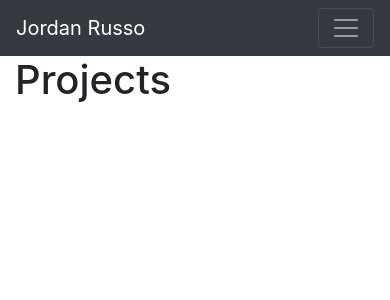
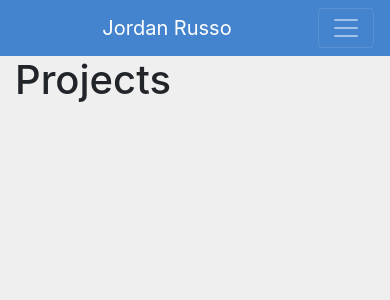
Before and after one commit to jrusso0818/my-personal-site, a Django app: page /projects/ in a window 390 px wide. Shown: the top 300 px of the page. Run offline with Django 3.2, Linux system fonts and the light colour scheme; data that the repository does not hold is empty; some libraries are stand-ins or nearby versions.

Commit message:
Added some styling and mobile compatibility.

```diff
--- a/homepage/static/css/base.css
+++ b/homepage/static/css/base.css
@@ -2,3 +2,7 @@
     padding-left: 15px;
     padding-right: 15px;
 }
+
+body {
+  background-color: #EFEFEF;
+}
--- a/homepage/templates/homepage/base.html
+++ b/homepage/templates/homepage/base.html
@@ -1,22 +1,24 @@
 {% load static %}
+<!doctype html>
 <html>
     <head>
         <title>Jordan Russo</title>
         <meta charset="utf-8">
+        <meta name="viewport" content="width=device-width, initial-scale=1, shrink-to-fit=no">
         <link rel="stylesheet" href="https://stackpath.bootstrapcdn.com/bootstrap/4.1.3/css/bootstrap.min.css" integrity="sha384-MCw98/SFnGE8fJT3GXwEOngsV7Zt27NXFoaoApmYm81iuXoPkFOJwJ8ERdknLPMO" crossorigin="anonymous">
         <link rel="stylesheet" href="{% static 'css/base.css' %}">
     </head>
     <body>
 
-        <nav class="navbar navbar-expand-lg navbar-dark bg-dark">
-            <a class="navbar-brand" href="{% url 'homepage' %}">Jordan Russo</a>
+        <nav class="navbar navbar-expand-md navbar-dark" style="background:#4484CE">
+            <a class="navbar-brand mx-auto" href="{% url 'homepage' %}">Jordan Russo</a>
             <button class="navbar-toggler" type="button" data-toggle="collapse" data-target="#navbarSupportedContent" aria-controls="navbarSupportedContent" aria-expanded="false" aria-label="Toggle navigation">
                 <span class="navbar-toggler-icon"></span>
             </button>
 
             <div class="collapse navbar-collapse" id="navbarSupportedContent">
                 <ul class="navbar-nav mr-auto mt-2 mt-lg-0">
-                    <li class="nav-item active">
+                    <li class="nav-item active pl-3">
                         <a class="nav-link" href="{% url 'homepage' %}">Home</a>
                     </li>
                     <li class="nav-item active">
--- a/projects/templates/projects/project_detail.html
+++ b/projects/templates/projects/project_detail.html
@@ -14,7 +14,7 @@
         <h5>Technology used:</h5>
         <p>{{ project.technology }}</p>
         <br>
-        <a href="{% url 'project_list' %}" class='btn btn-primary'>Back</a>
+        <a href="{% url 'project_list' %}" class='btn text-white' style="background:#4484CE">Back</a>
     </div>
 </div>
 {% endblock %}
--- a/projects/templates/projects/project_list.html
+++ b/projects/templates/projects/project_list.html
@@ -6,12 +6,12 @@
 <div class='row'>
     {% for project in projects %}
         <div class='col-md-4'>
-            <div class='card mb-2'>
+            <div class='card text-grey bg-white mb-2'>
                 <img class='card-img-top' src='{{ project.image.url }}'>
                 <div class='card-body'>
                     <h5 class='card-title'>{{ project.title }}</h5>
                     <p class='card-text'>{{ project.description}}</p>
-                    <a href="{% url 'project_detail' project.pk %}" class='btn btn-primary'>Read More</a>
+                    <a href="{% url 'project_detail' project.pk %}" class='btn text-white' style="background:#4484CE">Read More</a>
                 </div>
             </div>
         </div>
--- a/requirements.txt
+++ b/requirements.txt
@@ -1 +1,2 @@
 Django~=2.2.4
+Pillow~=8.0.1
```
Also changed, not shown: media/img/project1.png (added), media/img/project1_bNlkk0x.png (added), 2 other files.
